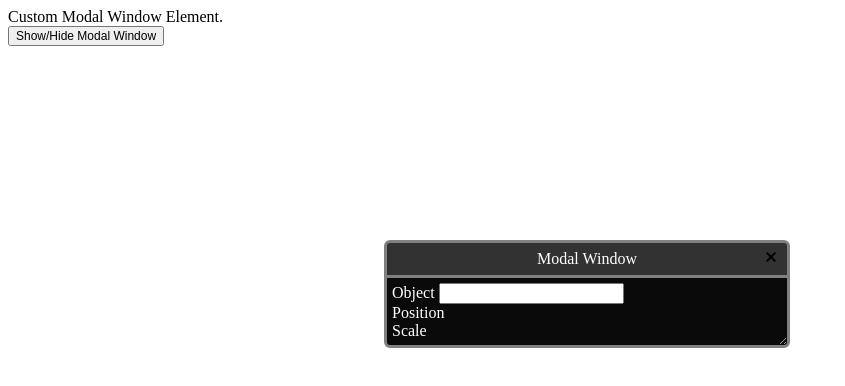
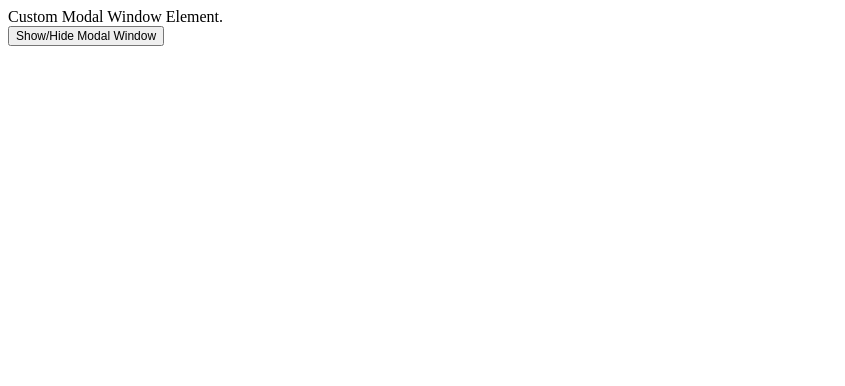
Before and after one commit to shootTheLuck/Modal-Window, a plain HTML site: page index.html in a window 1280 px wide. Both pictures are taken after a click on the button 771 px from the left and 257 px from the top of the page. Shown: the whole page, without its empty margins (0-845 px from the left). Drawn offline with Linux system fonts and the light colour scheme.

Commit message:
Add stopPropagation to closebutton (needed for Chrome?). Remove 'cursor: pointer' from css

```diff
--- a/ModalWindow.js
+++ b/ModalWindow.js
@@ -55,9 +55,9 @@ class ModalWindow extends HTMLElement {
 
         this.closeButton = document.createElement("button");
         this.closeButton.className = "closeButton";
-        // this.closeButton.addEventListener("mousedown", function(evt) {
-            // evt.stopPropagation();
-        // });
+        this.closeButton.addEventListener("mousedown", function(evt) {
+            evt.stopPropagation();
+        });
 
         this.closeButton.addEventListener("click", this.close.bind(this));
 
--- a/modalWindow.css
+++ b/modalWindow.css
@@ -59,7 +59,9 @@
 .closeButton:focus {
     border: 2px solid grey;
     background-color: rgb(180, 180, 180);
+/*
     cursor: pointer;
+*/
 }
 
 .closeButton:active {
```
